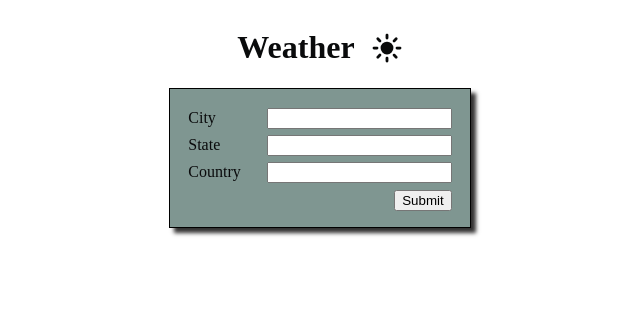
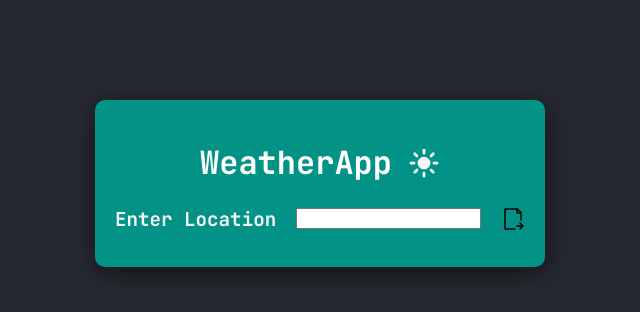
Before and after one commit to abbierm/weatherApp, a FastAPI app: page / in a window 1280 px wide. Shown: the top 312 px of the page, without its empty margins (320-960 px from the left). Run offline with FastAPI, Linux system fonts and the light colour scheme; parts of the project's set-up code (start-up, migrations or seed data) failed here and were passed over.

Commit message:
added new CLI with typer, changed website styling, and updated website router functions to coorespond with new form.

```diff
--- a/app/static/style.css
+++ b/app/static/style.css
@@ -4,8 +4,18 @@
     box-sizing: border-box;
 }
 
+
 body {
-    color:  #0a0b0c;
+    color: white;
+    background-color: #262930;
+    font-family: JetBrains Mono, Sans Serif;
+    max-width: 700px;
+    margin: 0 auto;
+}
+
+h1 {
+  font-size: 2rem;
+  color: white;
 }
 
 .flashbar ul {
@@ -24,45 +34,6 @@ body {
     padding: 10px;
 }
 
-.content-container {
-    margin: 0 auto;
-    display: flex;
-    flex-direction: column;
-    justify-content: center;
-    align-items: center;
-}
-
-.form-container {
-    display: flex;
-    flex-direction: column;
-    align-items: flex-start;
-    text-align: left;
-    border: 1px solid black;
-    gap: .5rem;
-    padding: 15px;
-    background-color: #7f9691;
-    box-shadow: 5px 5px 4px #333232;
-}
-
-.form-table {
-    display: flex;
-    align-items: center;
-    justify-content: space-around;
-
-    tr {
-        height: 25px;
-    }
-
-    .inner-table-gap {
-        width: 20px;
-    }
-
-    .submit-table-row {
-        float: right;
-        vertical-align: center;
-    }
-}
-
 .header-row {
     display: flex;
     justify-content: center;
@@ -71,7 +42,35 @@ body {
 }
 
 ion-icon {
-    color: #090a0a;
+    color: #F4F6F7;
     font-size: 2rem;
     --ionicon-stroke-width: 16px;
 }
+
+/* Weather Form  */
+.form-container {
+  margin: 100px auto;
+  padding: 20px;
+  background-color: #039386;
+  border-radius: 10px;
+  max-width: 450px;
+  box-shadow: 1px 5px 25px 1px #00000083;
+
+  input[text] {
+    border-radius: 5px;
+  }
+
+  div > label {
+    color: #F4F6F7;
+    font-weight: bold;
+    font-size: 1.2rem;
+  }
+}
+
+.form-row {
+  display: flex;
+  flex-direction: row;
+  justify-content: space-between;
+  align-items: center;
+  margin-bottom: 15px;
+}
--- a/app/templates/index.html
+++ b/app/templates/index.html
@@ -5,34 +5,24 @@
 {% endblock title %}
 
 {% block main %}
-<div class="content-container">
-    <div class="header-row">
-        <h1>Weather</h1>
-        <ion-icon name="sunny"></ion-icon>
-    </div>
-	<form action="/get_weather" method="post" class="form-container">
-        <table class="form-table">
-            <tr>
-                <td><label for="city">City</label></td>
-                <td class="inner-table-gap"></td>
-                <td><input type="text" name="city"></td>
-            </tr>
-            <tr>
-                <td><label for="state">State</label></td>
-                <td class="inner-table-gap"></td>
-                <td><label><input type="text" name="state"></label></td>
-            </tr>
-            <tr>
-                <td><label for="country">Country</label></td>
-                <td class="inner-table-gap"></td>
-                <td><input type="text" name="country"></td>
-            </tr>
-            <tr class="submit-table-row">
-                <td></td>
-                <td class="inner-table-gap"></td>
-                <td><input type="submit" value="Submit"></td>
-            </tr>
-        </table>
-</div>
+
+
+
+<form class="form-container" action="/get_weather", method="POST">
+  <div class="header-row">
+    <h1>WeatherApp</h1>
+    <ion-icon name="sunny"></ion-icon>
+  </div>
+  <div class="form-row">
+    <label for="location">Enter Location</label>
+    <input type="text" id="location" name="location">
+
+    <input type="image" src="../static/submit.svg">
+
+  </div>
+</form>
+
+
+
 
 {% endblock main %}
--- a/app/templates/layout.html
+++ b/app/templates/layout.html
@@ -5,6 +5,9 @@
         <meta charset="utf-8">
         <meta name="viewport" content="initial-scale=1, width=device-width">
         <link rel="stylesheet" href="{{ url_for('static', path='style.css') }}">
+        <style>
+          @import url('https://fonts.googleapis.com/css2?family=JetBrains+Mono:ital,wght@0,100..800;1,100..800&display=swap');
+        </style>
         <title>
             WeatherApp: {% block title %}{% endblock %}
         </title>
--- a/weatherApp.py
+++ b/weatherApp.py
@@ -2,6 +2,8 @@ from app.main import create_app
 import uvicorn
 import typer
 from config import Settings
+
+cli = typer.Typer()
 
 
 class DevSettings(Settings):
@@ -9,14 +11,16 @@ class DevSettings(Settings):
 
 app = create_app(DevSettings)
 
-def main(dev: bool = False):
-    if dev:
-        print("running dev mode")
-        uvicorn.run("weatherApp:app", host="0.0.0.0", port=8080, reload=True)
-    else:
-        weatherApp = create_app(Settings)
-        uvicorn.run(weatherApp, host="0.0.0.0", port=8080)
+@cli.command()
+def dev(reload: bool = True):
+    uvicorn.run("weatherApp:app", host="0.0.0.0", port=8080, reload=reload)
+
+
+@cli.command()
+def run(reload: bool = False):
+    weatherApp = create_app(Settings)
+    uvicorn.run(weatherApp, host="0.0.0.0", port=8080)
 
 
 if __name__ == "__main__":
-    main()
+    cli()
```
Also changed, not shown: app/templates/weather.html (+4 -4 lines), app/website/routes.py (+12 -24 lines), app/static/submit.svg (added).
